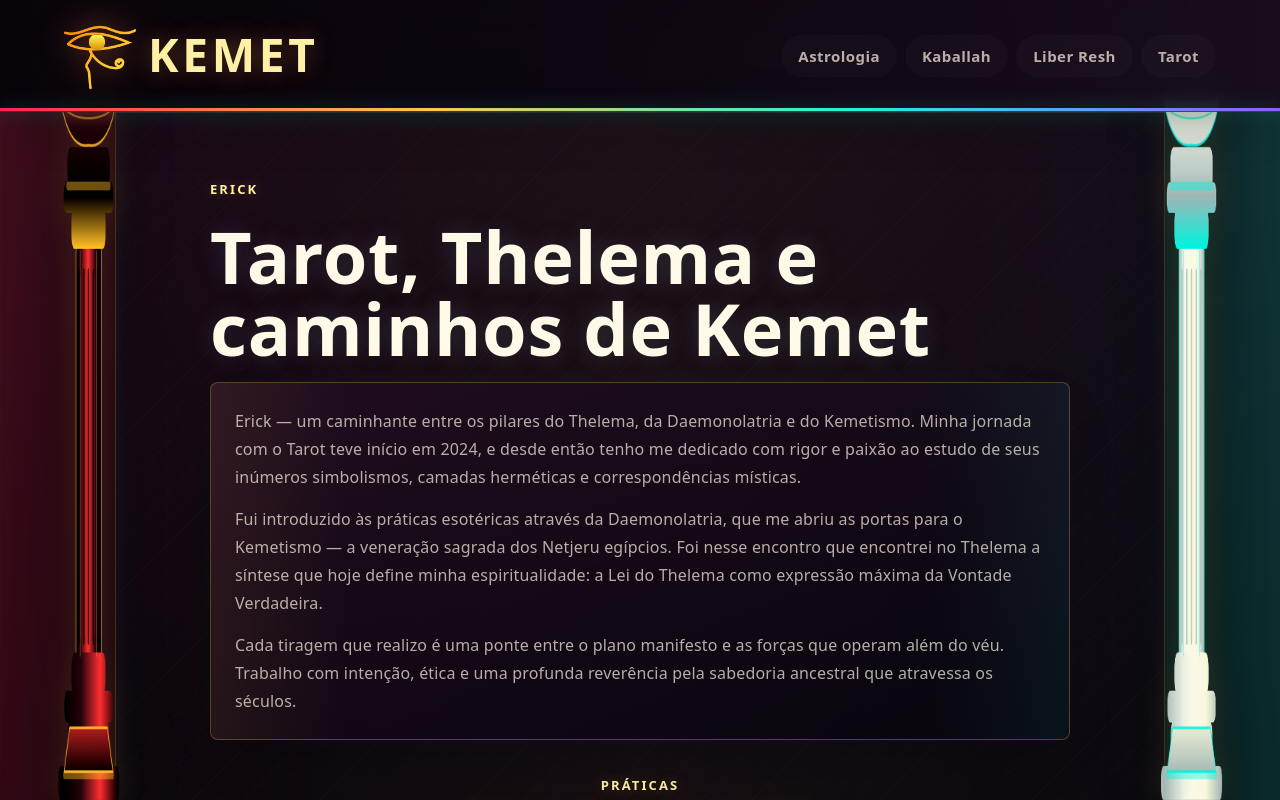
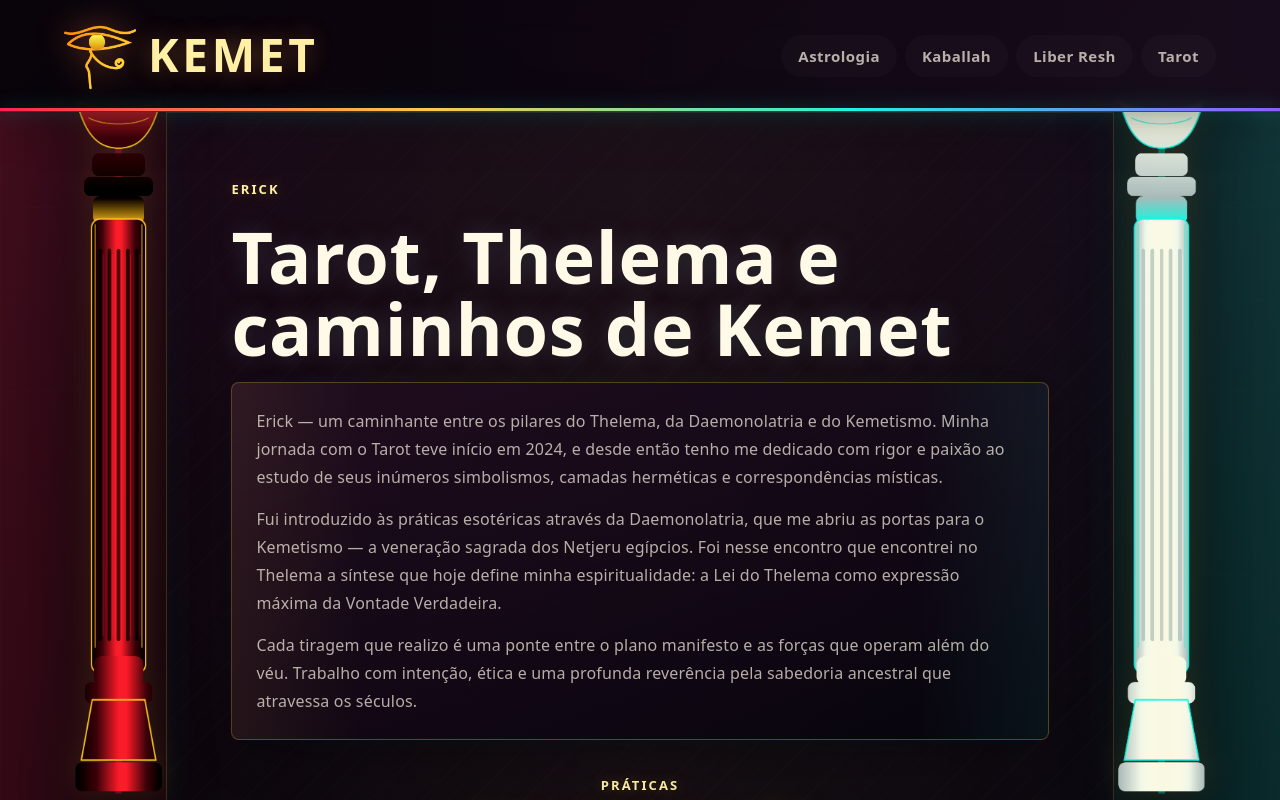
Before and after one commit to Erithekilla/kemet_website, a React (Vite) app: page / in a window 1280 px wide. Shown: the top 800 px of the page. Built offline with nearby package versions, Linux system fonts and the light colour scheme.

Commit message:
Equilibra colunas laterais

```diff
--- a/src/App.css
+++ b/src/App.css
@@ -9,7 +9,7 @@
   min-height: calc(100vh - 92px);
   width: 100%;
   display: grid;
-  grid-template-columns: minmax(68px, clamp(82px, 9vw, 132px)) minmax(320px, 1060px) minmax(68px, clamp(82px, 9vw, 132px));
+  grid-template-columns: minmax(112px, clamp(132px, 13vw, 196px)) minmax(320px, 1040px) minmax(112px, clamp(132px, 13vw, 196px));
   grid-template-areas: "pillar-left content pillar-right";
   align-items: start;
   text-align: center;
@@ -19,7 +19,7 @@
 }
 
 .pillar{
-  width: clamp(82px, 8vw, 118px);
+  width: clamp(118px, 11vw, 172px);
   height: calc(100vh - 92px);
   margin: 0;
   position: fixed;
@@ -34,13 +34,13 @@
 
 .pillar-left {
   grid-area: pillar-left;
-  left: clamp(8px, 1.5vw, 24px);
+  left: clamp(10px, 2vw, 30px);
   object-position: right center;
 }
 
 .pillar-right {
   grid-area: pillar-right;
-  right: clamp(8px, 1.5vw, 24px);
+  right: clamp(10px, 2vw, 30px);
   object-position: left center;
 }
 
```
Also changed, not shown: src/assets/solomon-pillar-alabaster.png, src/assets/solomon-pillar-obsidian.png.
